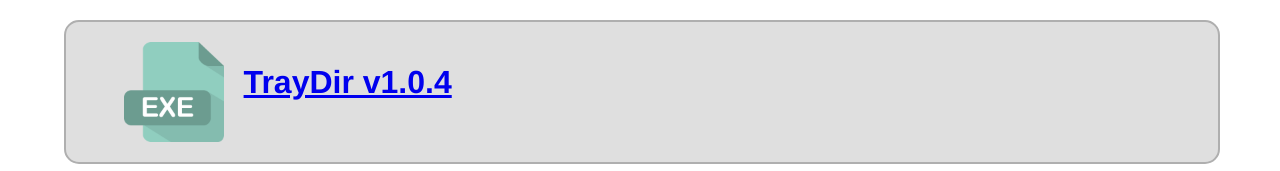
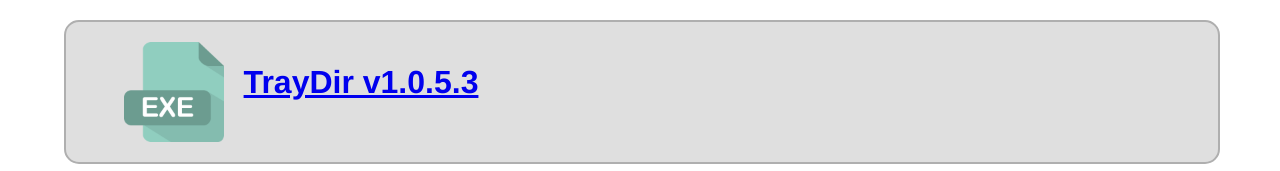
Before and after one commit to SamuelSVD/samver, an Angular app: page /TrayDir in a window 1280 px wide. Shown: the part 278-449 px from the top of the page. Built offline with nearby package versions, Linux system fonts and the light colour scheme.

Commit message:
Updated TrayDir to 1.0.5. May need to make that self-generating. Version and link to file, I mean.

```diff
--- a/src/svd/tray-dir/tray-dir.component.html
+++ b/src/svd/tray-dir/tray-dir.component.html
@@ -4,10 +4,10 @@
   <p>Its main use is for programming situations where you would like quick access to a script to run. Something as simple as 'run task' or 'change ip'. This little tool will allow you to have quick access to anything you would like.</p>
   <p></p>
   <h3>Download</h3>
-  <a href='https://drive.google.com/uc?export=download&id=1CjSaBAYWDlJdnXa2q8dBVi60osBFwErh' download>
+  <a href='https://drive.google.com/uc?export=download&id=1TzOdVk02QejlOHDyvJ2ORfOGJSKnn0cM' download>
   <div class='download-group'>
     <img src='assets/img/TrayDir.png' style='height: 100%;padding-right:20px;'>
-    <h1>TrayDir v1.0.4</h1>
+    <h1>TrayDir v1.0.5.3</h1>
   </div>
   </a>
   <p></p>
```
Also changed, not shown: 3 other files (tests, documents, lock files or other folders).
